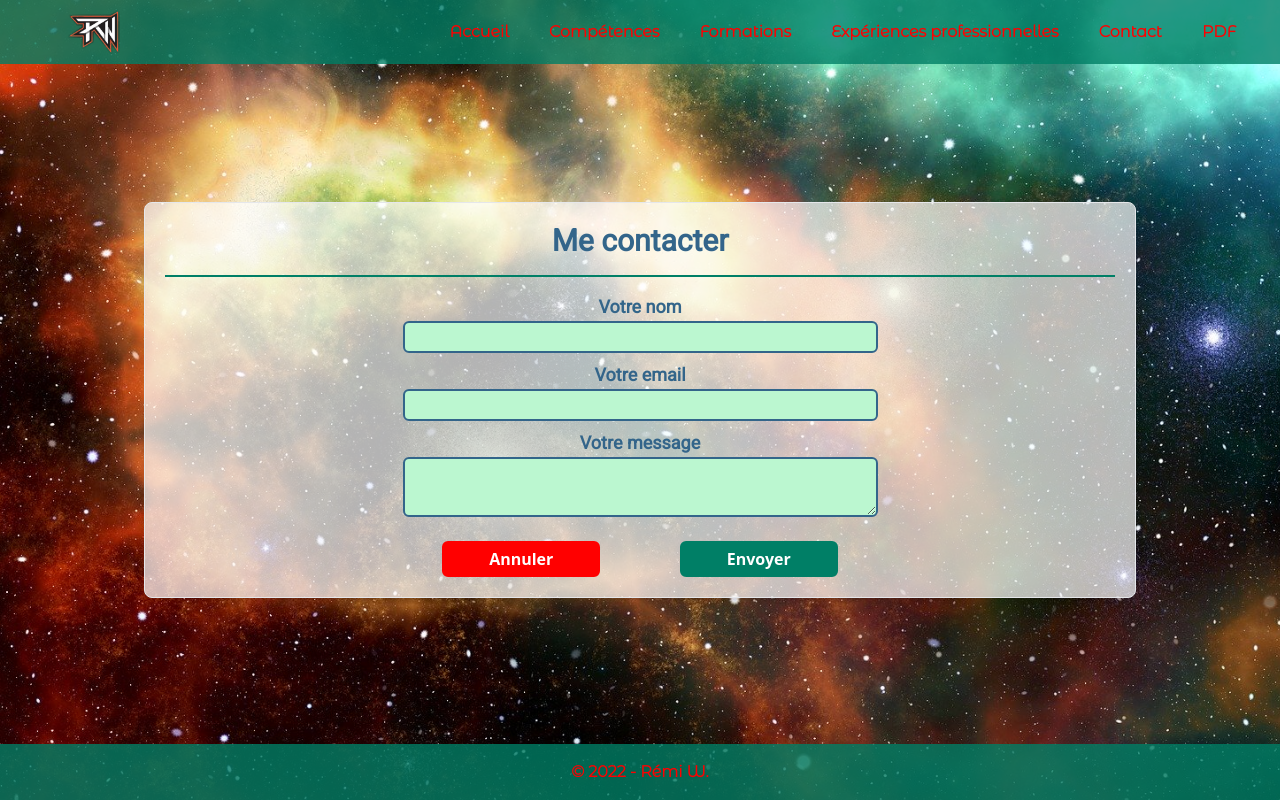
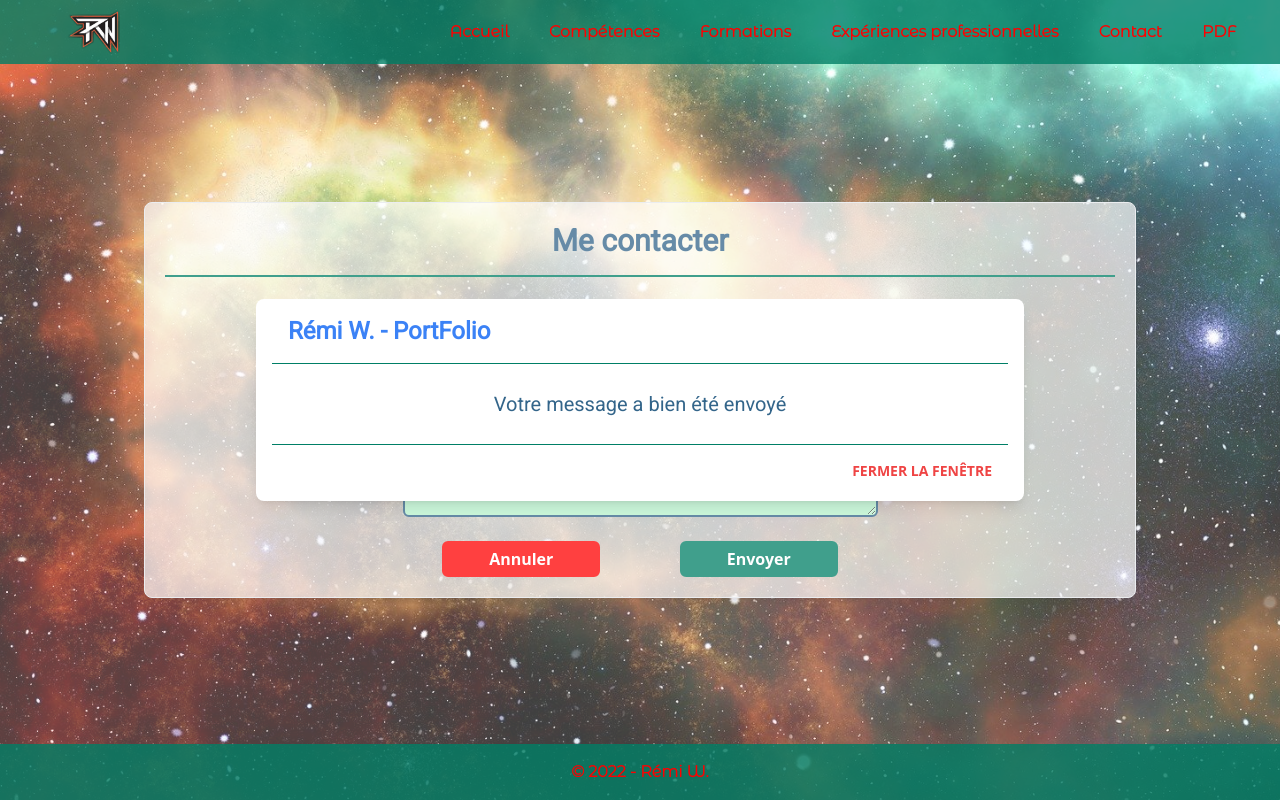
Before and after one commit to Willremi/cv-react, a React (Create React App) app: page /contact in a window 1280 px wide. Both pictures are taken after typing "Sample", "name@example.com", "Sample" into the empty fields and a click on the button "Envoyer". Built offline with nearby package versions, Linux system fonts and the light colour scheme; a web font is replaced by a local one.

Commit message:
ajout d'un modal de confirmation de l'envoi d'un message

```diff
--- a/src/pages/Contact.js
+++ b/src/pages/Contact.js
@@ -1,5 +1,5 @@
 import { Field, Formik } from 'formik';
-import React from 'react';
+import React, { useState } from 'react';
 import validationSchema from '../components/constants/validationSchema';
 
 const encode = (data) => {
@@ -8,7 +8,11 @@ const encode = (data) => {
         .join('&')
 }
 
+
 const Contact = () => {
+    const [showModal, setShowModal] = useState(false);
+
+
     return (
         <div className='flex items-center justify-center h-screen'>
             <div className='bg-div-white rounded-lg border shadow-lg mx-5 md:mx-36 p-5 w-full'>
@@ -47,7 +51,8 @@ const Contact = () => {
                             })
                         })
                             .then(() => {
-                            alert('Votre message a bien été envoyé!')
+                                // alert('Votre message a bien été envoyé!')
+                                setShowModal(true)
                                 setSubmitting(false)
                                 resetForm();
                             })
@@ -63,7 +68,7 @@ const Contact = () => {
                         isSubmitting,
                         handleSubmit,
                         handleReset,
-                    })=> (
+                    }) => (
                         <form name='contact'
                             onSubmit={handleSubmit}
                             onReset={handleReset}
@@ -104,6 +109,43 @@ const Contact = () => {
             </div>
 
             {/* à faire : modale de confirmation et visualiser sur tablette */}
+            {showModal ? (
+                <>
+                    <div
+                        className="justify-center items-center flex overflow-x-hidden overflow-y-auto fixed inset-0 z-50 outline-none focus:outline-none"
+                    // onClick={() => setShowModal(false)}
+                    >
+                        <div className="relative w-full my-6 mx-2 max-w-3xl">
+                            {/*content*/}
+                            <div className="border-0 rounded-lg shadow-lg relative flex flex-col w-full bg-white outline-none focus:outline-none">
+                                {/*header*/}
+                                <div className="flex items-start justify-between p-4 border-b border-solid border-div-green mx-4 rounded-t">
+                                    <h2 className="font-semibold text-blue-500 font-roboto">
+                                        Rémi W. - PortFolio
+                                    </h2>
+                                </div>
+                                {/*body*/}
+                                <div className="relative px-6 p-4 flex-auto text-center">
+                                    <p className="my-2 text-div-blue text-xl font-roboto leading-relaxed">
+                                        Votre message a bien été envoyé
+                                    </p>
+                                </div>
+                                {/*footer*/}
+                                <div className="flex items-center justify-end p-4 border-t border-solid border-div-green mx-4 rounded-b">
+                                    <button
+                                        className="text-red-500 background-transparent font-bold uppercase text-sm outline-none focus:outline-none mb-1 ease-linear transition-all duration-150"
+                                        type="button"
+                                        onClick={() => setShowModal(false)}
+                                    >
+                                        Fermer la fenêtre
+                                    </button>
+                                </div>
+                            </div>
+                        </div>
+                    </div>
+                    <div className="opacity-25 fixed inset-0 z-40 bg-white"></div>
+                </>
+            ) : null}
         </div>
     );
 };
--- a/src/pages/Knowledges.js
+++ b/src/pages/Knowledges.js
@@ -93,14 +93,14 @@ const Knowledges = () => {
                                                 {/*content*/}
                                                 <div className="border-0 rounded-lg shadow-lg relative flex flex-col w-full bg-white outline-none focus:outline-none">
                                                     {/*header*/}
-                                                    <div className="flex items-start justify-between p-5 border-b border-solid border-blueGray-200 rounded-t">
-                                                        <h2 className="font-semibold text-blue-500 font-roboto">
+                                                    <div className="flex items-start justify-between p-4 border-b border-solid border-div-green mx-4 rounded-t">
+                                                        <h2 className="font-semibold text-div-blue font-roboto">
                                                             {modalData.title}
                                                         </h2>
                                                     </div>
                                                     {/*body*/}
                                                     <div className="relative px-6 p-4 flex-auto">
-                                                        <p className="my-2 text-gray-800 text-lg leading-relaxed">
+                                                        <p className="my-2 text-gray-800 text-lg leading-relaxed font-roboto">
                                                             {modalData.description}
                                                         </p>
                                                         <div className="flex justify-center">
@@ -120,9 +120,9 @@ const Knowledges = () => {
                                                         </div>
                                                     </div>
                                                     {/*footer*/}
-                                                    <div className="flex items-center justify-end p-6 border-t border-solid border-blueGray-200 rounded-b">
+                                                    <div className="flex items-center justify-end p-4 mx-4 border-t border-solid border-div-green rounded-b">
                                                         <button
-                                                            className="text-red-500 background-transparent font-bold uppercase px-6 py-2 text-sm outline-none focus:outline-none mr-1 mb-1 ease-linear transition-all duration-150"
+                                                            className="text-red-500 background-transparent font-bold uppercase text-sm outline-none focus:outline-none mr-1 mb-1 ease-linear transition-all duration-150"
                                                             type="button"
                                                             onClick={() => setShowModal(false)}
                                                         >
```
Lines whose indentation alone changed are shown as unchanged.
